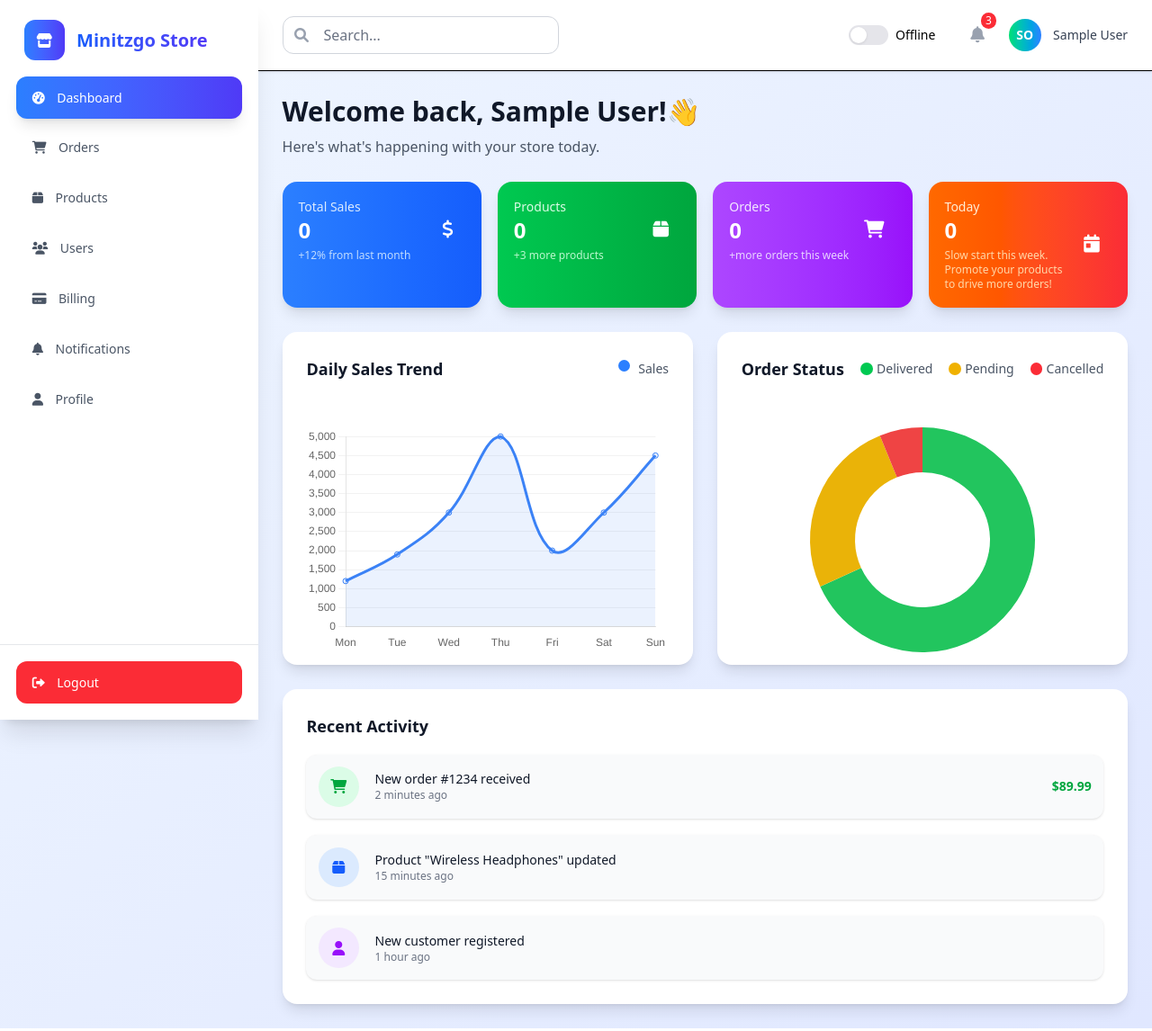
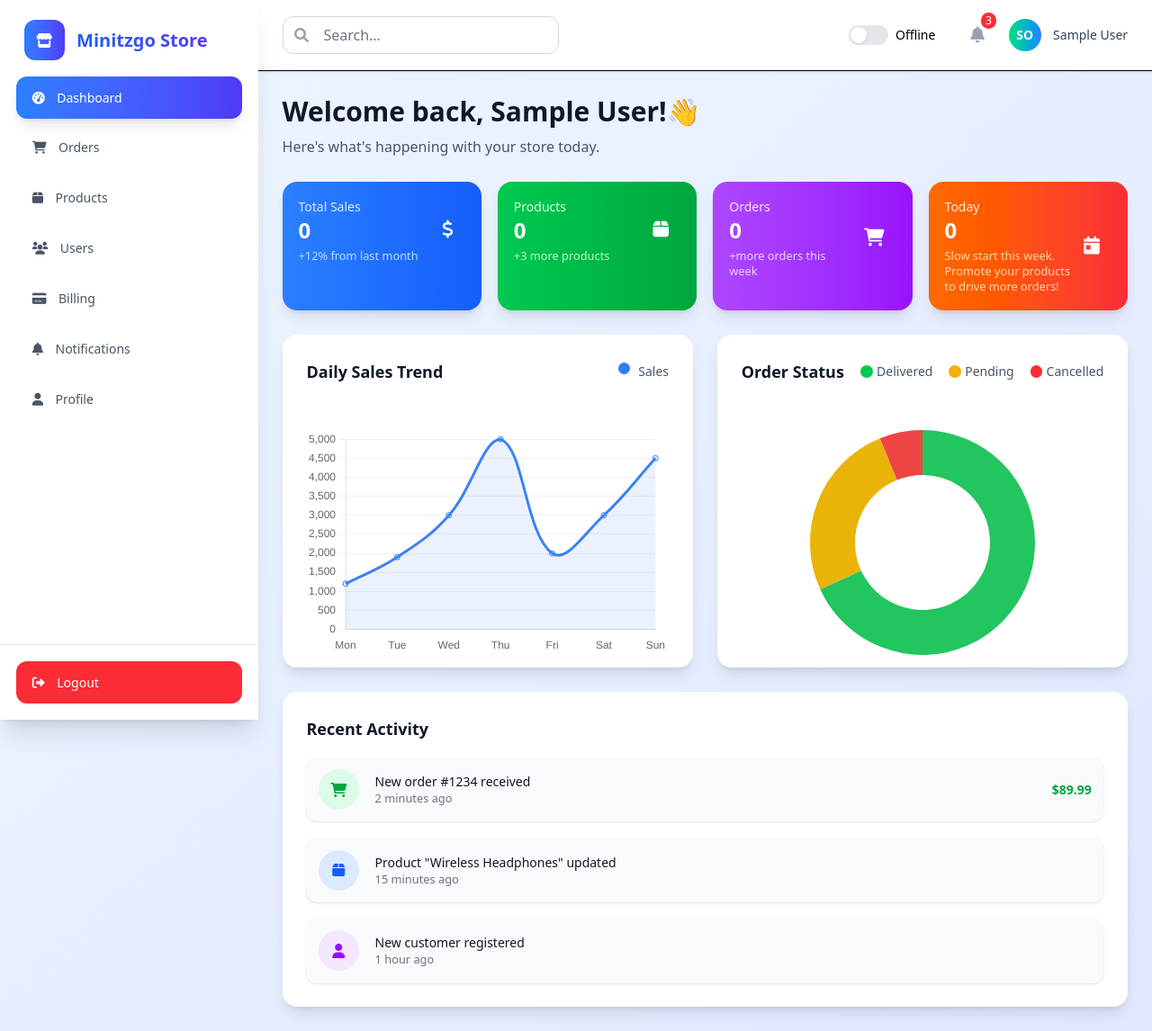
Before and after one commit to abishek-dev910p92/store, a PHP site: page /dashboard.php in a window 1280 px wide. Shown: the whole page at 90% size. Run offline with PHP 8.4, Linux system fonts and the light colour scheme; the visitor is signed in with stand-in values (Sample User, id 1); data that the repository does not hold is empty.

Commit message:
Styled the UI of Dashboard file

```diff
--- a/assets/css/style.css
+++ b/assets/css/style.css
@@ -71,7 +71,7 @@
     --container-md: 28rem;
     --container-lg: 32rem;
     --container-7xl: 80rem;
-    --text-xs: 0.75rem;
+    --text-xs: 0.80rem;
     --text-xs--line-height: calc(1 / 0.75);
     --text-sm: 0.875rem;
     --text-sm--line-height: calc(1.25 / 0.875);
```
